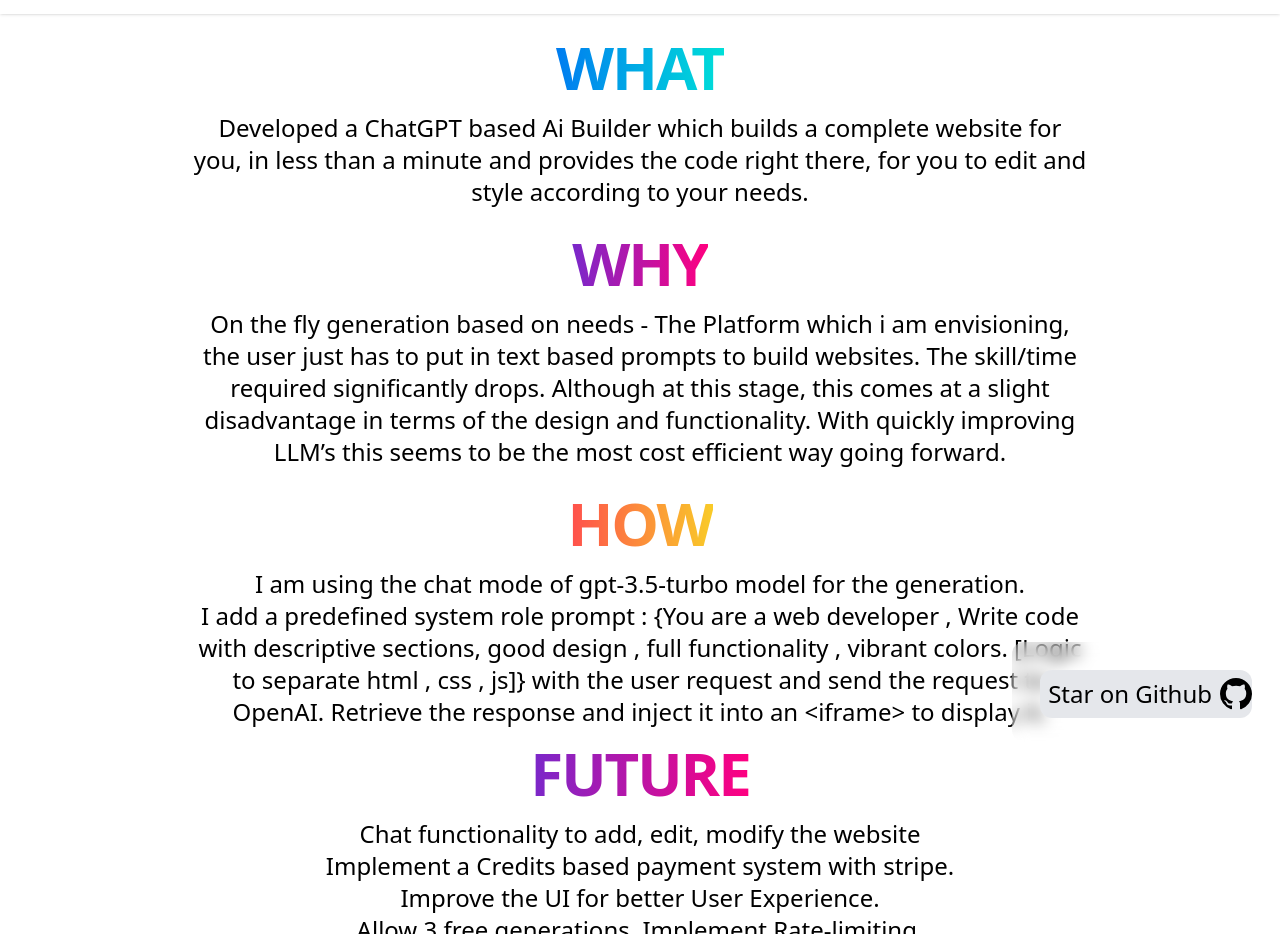
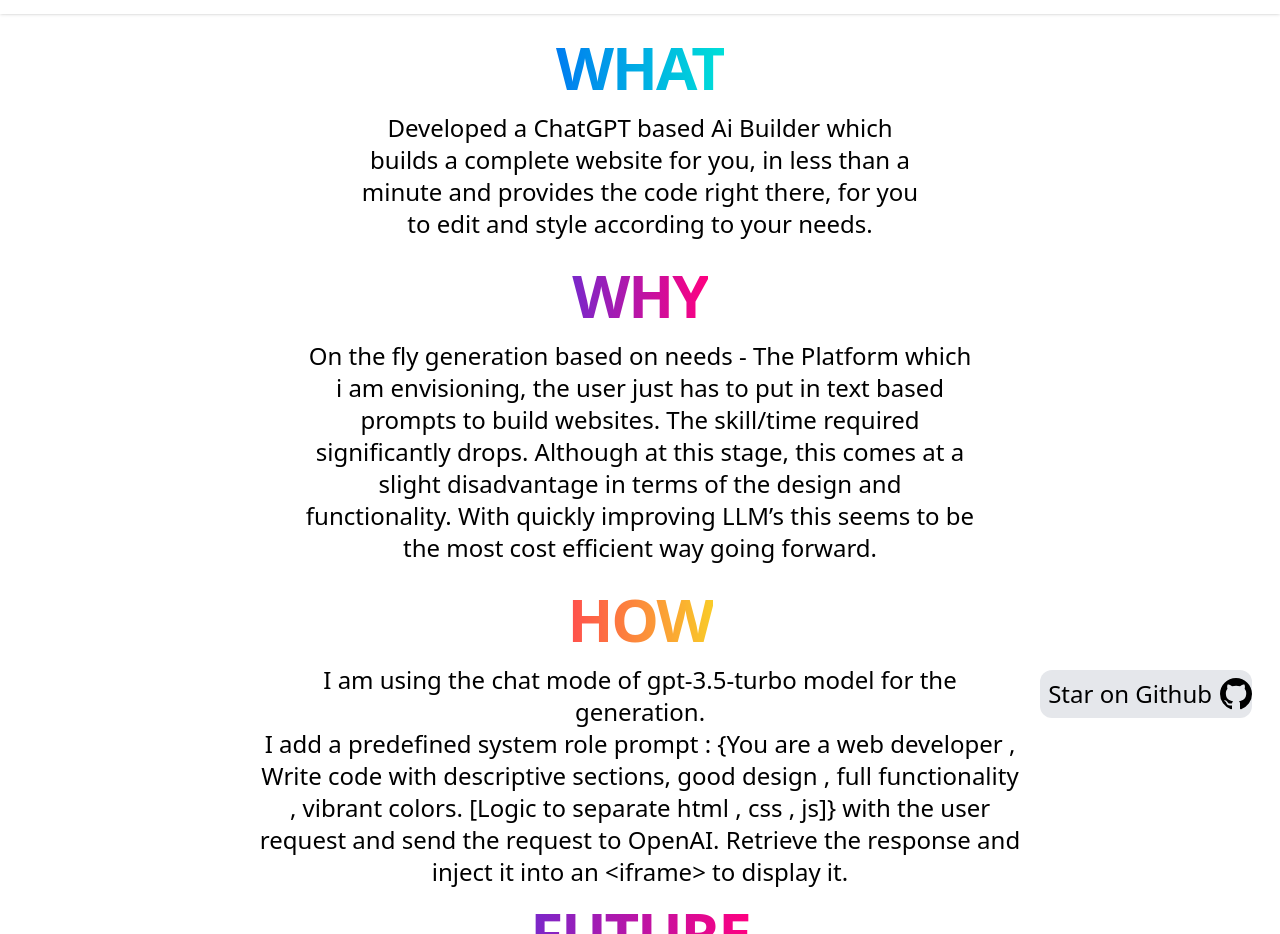
Before and after one commit to Saransh29/ai-builder, a Next.js app: page /about in a window 1280 px wide. Shown: the part 58-992 px from the top of the page. Built offline with nearby package versions, Linux system fonts and the light colour scheme; no server answers.

Commit message:
updated the /about page

```diff
--- a/app/about/page.js
+++ b/app/about/page.js
@@ -7,6 +7,41 @@
         About page
       </div> */}
       <div>
+        {/* <div className="max-w-2xl bg-gray-300 p-10 rounded-xl">
+          <div
+            style={{
+              display: "flex",
+              height: "100%",
+              width: "100%",
+              alignItems: "center",
+              justifyContent: "center",
+              flexDirection: "column",
+              fontSize: 60,
+              letterSpacing: -2,
+              fontWeight: 700,
+              textAlign: "center",
+            }}
+          >
+            <div
+              style={{
+                backgroundImage:
+                  "linear-gradient(90deg, rgb(0, 124, 240), rgb(0, 223, 216))",
+                backgroundClip: "text",
+                "-webkit-background-clip": "text",
+                color: "transparent",
+              }}
+            >
+              WHAT
+            </div>
+            <div className="max-w-xl text-2xl font-normal tracking-normal">
+              <p>
+                Developed a ChatGPT based Ai Builder which builds a complete
+                website for you, in less than a minute and provides the code
+                right there, for you to edit and style according to your needs.
+              </p>
+            </div>
+          </div>
+        </div> */}
         <div className="">
           <div
             style={{
@@ -33,7 +68,7 @@
             >
               WHAT
             </div>
-            <div className="max-w-4xl text-2xl font-normal tracking-normal">
+            <div className="max-w-xl text-2xl font-normal tracking-normal">
               <p>
                 Developed a ChatGPT based Ai Builder which builds a complete
                 website for you, in less than a minute and provides the code
@@ -56,7 +91,7 @@
             >
               WHY
             </div>
-            <div className=" max-w-4xl text-2xl font-normal tracking-normal">
+            <div className=" max-w-2xl text-2xl font-normal tracking-normal">
               <p>
                 On the fly generation based on needs - The Platform which i am
                 envisioning, the user just has to put in text based prompts to
@@ -84,7 +119,7 @@
             >
               HOW
             </div>
-            <div className="max-w-4xl text-2xl font-normal tracking-normal">
+            <div className="max-w-3xl text-2xl font-normal tracking-normal">
               <p>{`I am using the chat mode of gpt-3.5-turbo model for the generation. `}</p>
               <p>{`I add a predefined
 system role prompt :
@@ -104,7 +139,7 @@
             >
               FUTURE
             </div>
-            <div className="max-w-4xl text-2xl font-normal tracking-normal">
+            <div className="max-w-2xl text-2xl font-normal tracking-normal">
               <ul className="list-outside ">
                 <li>Chat functionality to add, edit, modify the website</li>
                 <li>Implement a Credits based payment system with stripe.</li>
```
